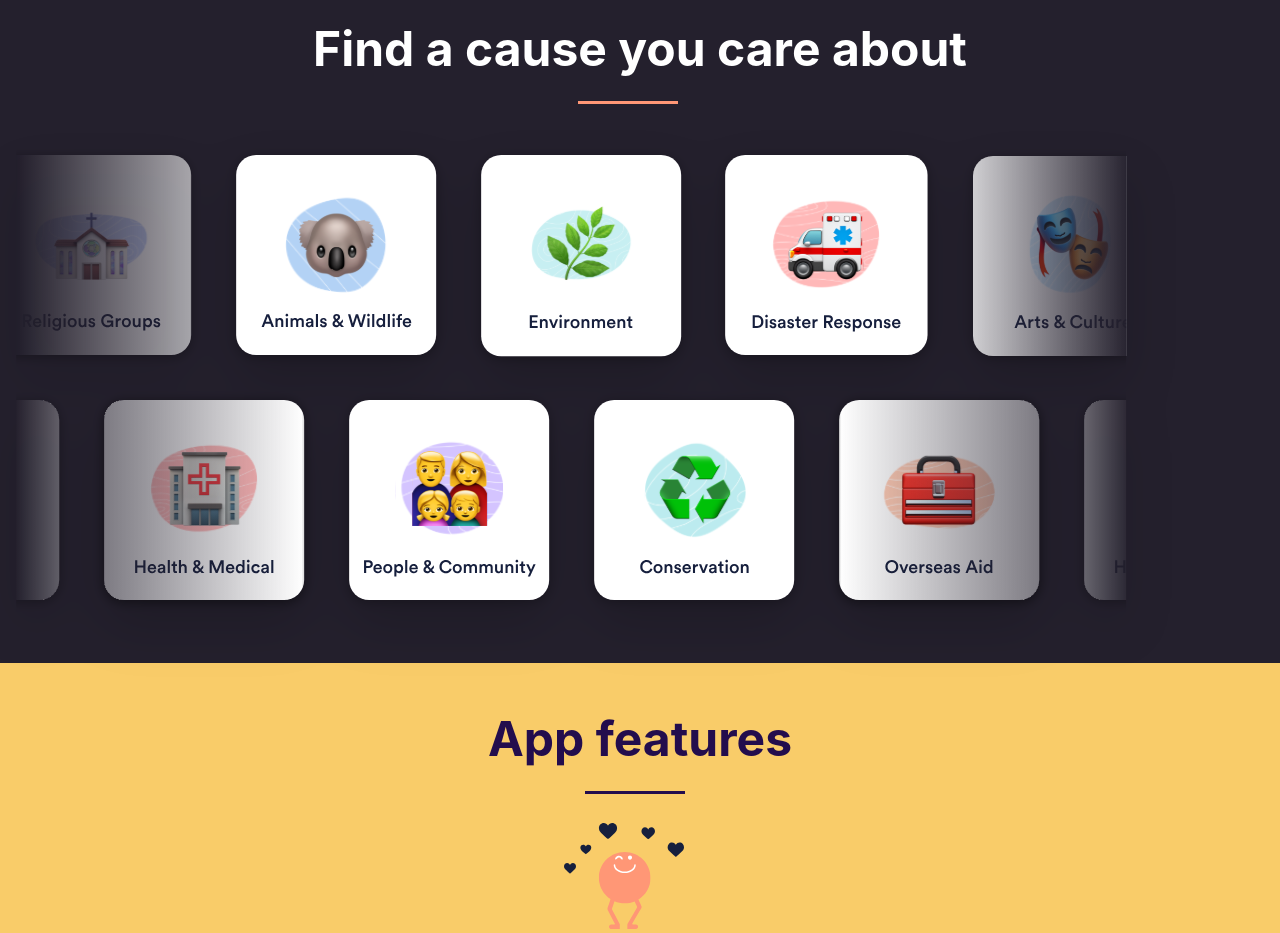
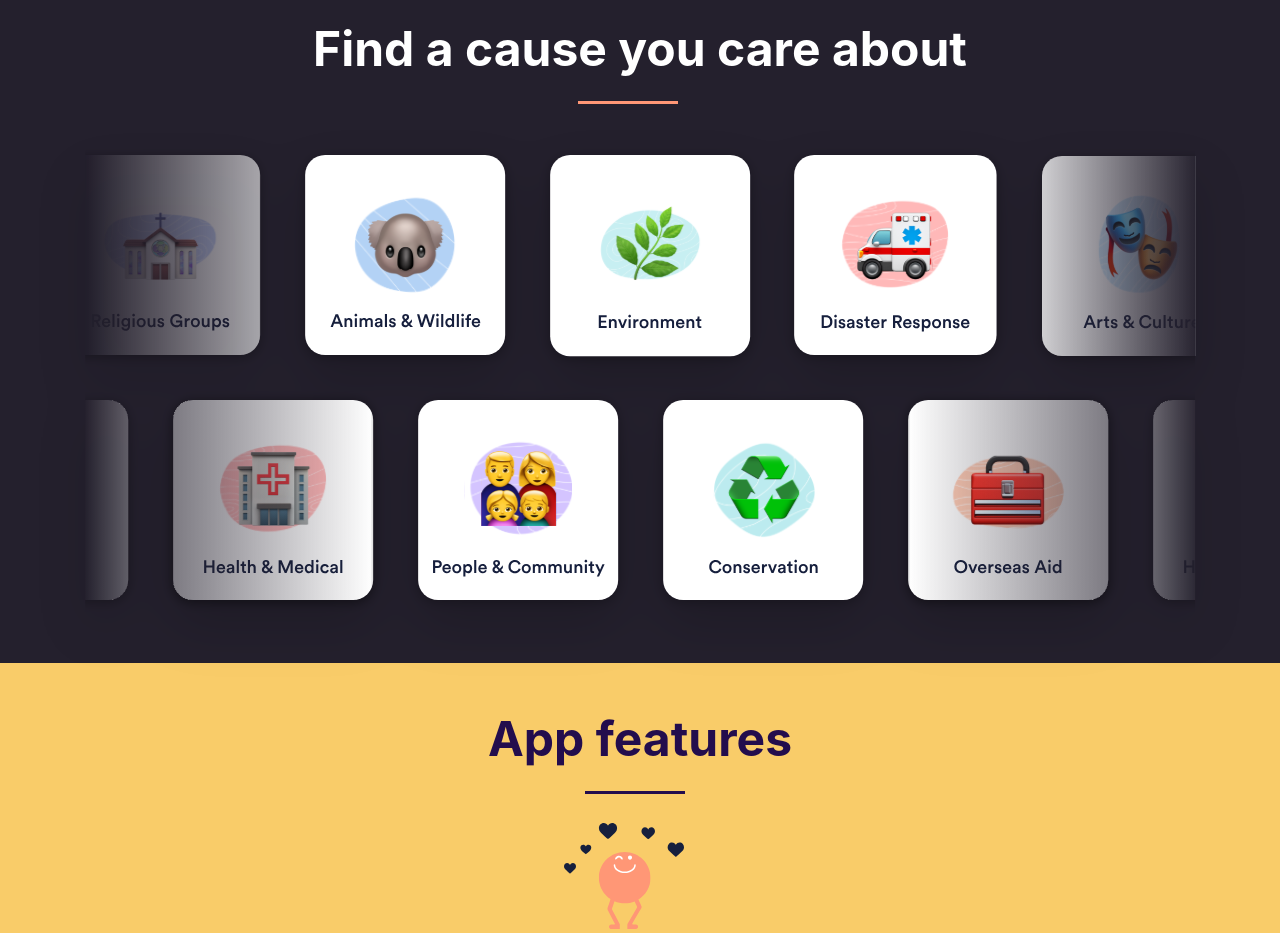
Before and after one commit to ajiabs/up4change, a Next.js app: page / in a window 1280 px wide. Shown: the part 2980-3913 px from the top of the page. Built offline with nearby package versions, Linux system fonts and the light colour scheme.

Commit message:
gallery image alignment issue fixed

```diff
--- a/components/GalleryComponents.js
+++ b/components/GalleryComponents.js
@@ -9,7 +9,7 @@ function GalleryComponents() {
                 <div className='w-[100px] h-[3px] bg-[#ff9776] absolute top-[110px] left-[35%] lg:top-[88px] lg:left-[45%]'></div>
                 </div>
                     <h2 className="text-[32px] lg:text-[48px] font-bold text-center  text-white mb-12">Find a cause you care about</h2>
-                    <div><Image className='drop-shadow-2xl' src={Gallery_Main} alt="Picture of the author" /></div>
+                    <div className='flex justify-center items-center'><Image className='drop-shadow-2xl' src={Gallery_Main} alt="Picture of the author" /></div>
                 </div>
             </div>
         </div>
```
